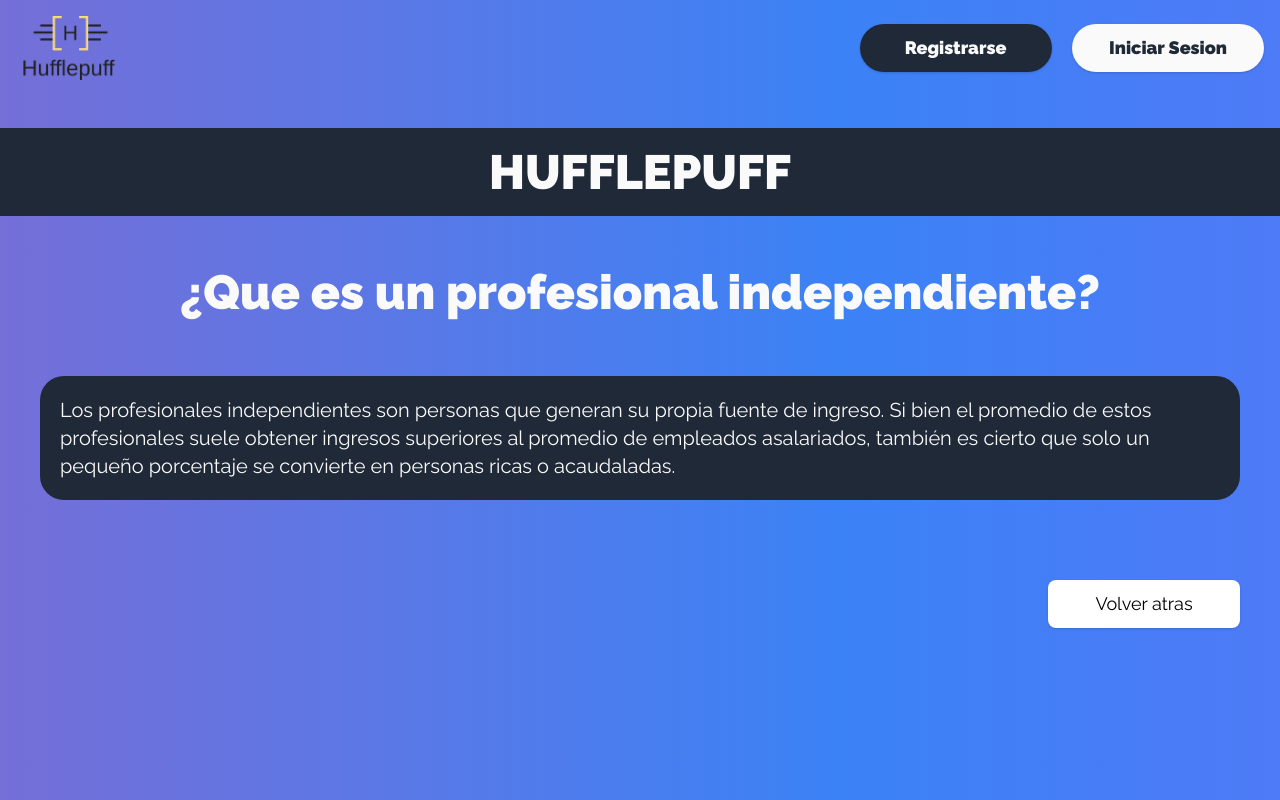
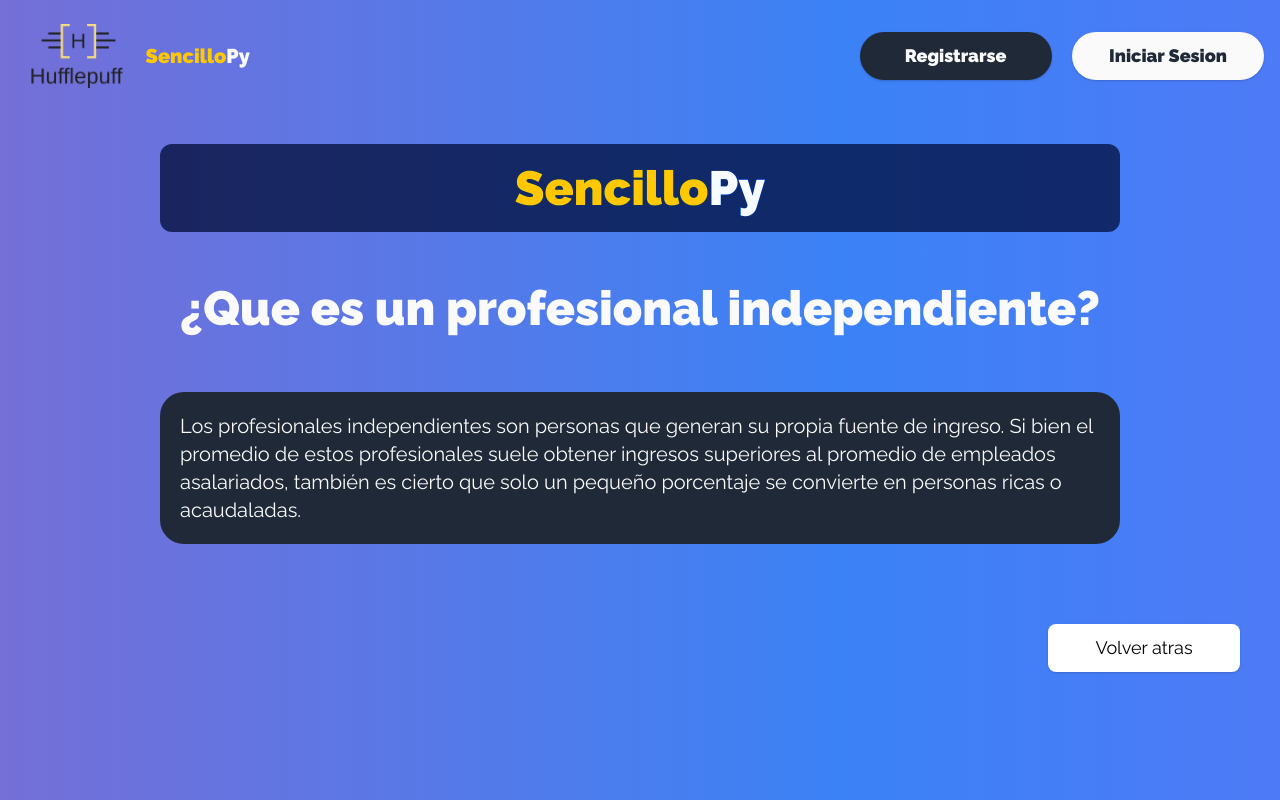
Before and after one commit to sofisil/Hufflepuff-Dec-22, a Flask app: page /profesional in a window 1280 px wide. Run offline with Flask 2, Linux system fonts and the light colour scheme; parts of the project's set-up code (start-up, migrations or seed data) failed here and were passed over; some libraries are stand-ins or nearby versions.

Commit message:
actualizo varias paginas

```diff
--- a/templates/emprendedor.html
+++ b/templates/emprendedor.html
@@ -65,7 +65,7 @@
     <header class="flex justify-between items-center text-[#FAFAFA] text-xl" style="font-family: 'Raleway', sans-serif; font-weight: 900">
         <div class="flex justify-between items-center text-gray-800 p-2">
             <img src="/static/Logo_mientras.png" alt="" class="h-24 p-4">
-            <p>SencilloPy</p>
+            <p class="text-[#ffc901]">Sencillo</p><p class="text-[#FAFAFA]">Py</p>
         </div>
         <div class="space-x-4 p-4">
             <button class="group relative h-12 w-48 overflow-hidden drop-shadow-sm rounded-full bg-[#1f2937] text-lg shadow hover:bg-[#151B23] "><a href="http://127.0.0.1:5000/formulario"> Registrarse</a>
--- a/templates/pag_inicio.html
+++ b/templates/pag_inicio.html
@@ -68,7 +68,7 @@
     <header class="flex justify-between items-center text-[#FAFAFA] text-xl" style="font-family: 'Raleway', sans-serif; font-weight: 900">
         <div class="flex justify-between items-center text-gray-800 p-2">
             <img src="/static/Logo_mientras.png" alt="" class="h-24 p-4">
-            <p>SencilloPy</p>
+            <p class="text-[#ffc901]">Sencillo</p><p class="text-[#FAFAFA]">Py</p>
         </div>
         <div class="space-x-4 p-4">
             <button class="group relative h-12 w-48 overflow-hidden drop-shadow-sm rounded-full bg-[#1f2937] text-lg shadow hover:bg-[#151B23] "><a href="http://127.0.0.1:5000/formulario"> Registrarse</a>
--- a/templates/profesional.html
+++ b/templates/profesional.html
@@ -60,27 +60,30 @@
       background-animate
     "
   >
-  <!-- ------------------------------------EL HEADER ------------------------------------------------------->
-  <div class="justify-between" >
+   <!-- ------------------------------------EL HEADER ------------------------------------------------------->
+   <div class="justify-between" >
     <header class="flex justify-between items-center text-[#FAFAFA] text-xl" style="font-family: 'Raleway', sans-serif; font-weight: 900">
-        <div>
+        <div class="flex justify-between items-center text-gray-800 p-2">
             <img src="/static/Logo_mientras.png" alt="" class="h-24 p-4">
+            <p class="text-[#ffc901]">Sencillo</p><p class="text-[#FAFAFA]">Py</p>
         </div>
         <div class="space-x-4 p-4">
-            <button class="group relative h-12 w-48 overflow-hidden drop-shadow-sm rounded-full bg-[#1f2937] text-lg shadow hover:bg-[#151B23] ">
-                Registrarse
+            <button class="group relative h-12 w-48 overflow-hidden drop-shadow-sm rounded-full bg-[#1f2937] text-lg shadow hover:bg-[#151B23] "><a href="http://127.0.0.1:5000/formulario"> Registrarse</a>
               </button>
             <button class="text-[#1f2937] group relative h-12 w-48 drop-shadow-sm overflow-hidden rounded-full bg-[#fafafa] text-lg shadow hover:bg-[#EEE7E7]">
                 Iniciar Sesion
               </button>
         </div>
     </header>
+
 <!-------------------------------------------------EL TITULO -------------------------------------------------->
 </div>
-<h1 class="text-5xl	font-bold text-[#FAFAFA] bg-[#1f2937] p-5 flex justify-center my-8"> HUFFLEPUFF </h1>
+<div class="bg-[#1f2937] p-5 flex justify-center mx-40 my-8 rounded-xl mix-blend-hard-light">
+<h1 class="text-5xl	font-bold text-[#ffc901]"> Sencillo </h1> <h1 class="text-5xl	font-bold text-[#FAFAFA] ">Py</h1>
+</div>
 <!-------------------------------------------------EL CUERPO -------------------------------------------------->
     <h2 class="text-5xl flex flex-wrap flex justify-center p-5 m-5 font-bold rounded-2xl"> ¿Que es un profesional independiente?</h2>
-    <h3 class="text-xl flex flex-wrap flex justify-left p-5 m-10 rounded-3xl bg-[#1f2937]">Los profesionales independientes son personas que generan su propia fuente de ingreso. Si bien el promedio de estos profesionales suele obtener ingresos superiores al promedio de empleados asalariados, también es cierto que solo un pequeño porcentaje se convierte en personas ricas o acaudaladas.</h3>
+    <h3 class="text-xl flex flex-wrap flex justify-left p-5 my-10 mx-40 rounded-3xl bg-[#1f2937]">Los profesionales independientes son personas que generan su propia fuente de ingreso. Si bien el promedio de estos profesionales suele obtener ingresos superiores al promedio de empleados asalariados, también es cierto que solo un pequeño porcentaje se convierte en personas ricas o acaudaladas.</h3>
 <!-------------------------------------------------EL BOTON DE VOLVER -------------------------------------------------->
 <div class="flex justify-end">
 <button class="group relative h-12 w-48 drop-shadow-sm overflow-hidden rounded-lg bg-white text-lg shadow m-10">
@@ -89,6 +92,5 @@
 </button>
 </div>
 </div>
-
 </body>
 </html>
```
Also changed, not shown: templates/ingreso.html (+4 -3 lines).
